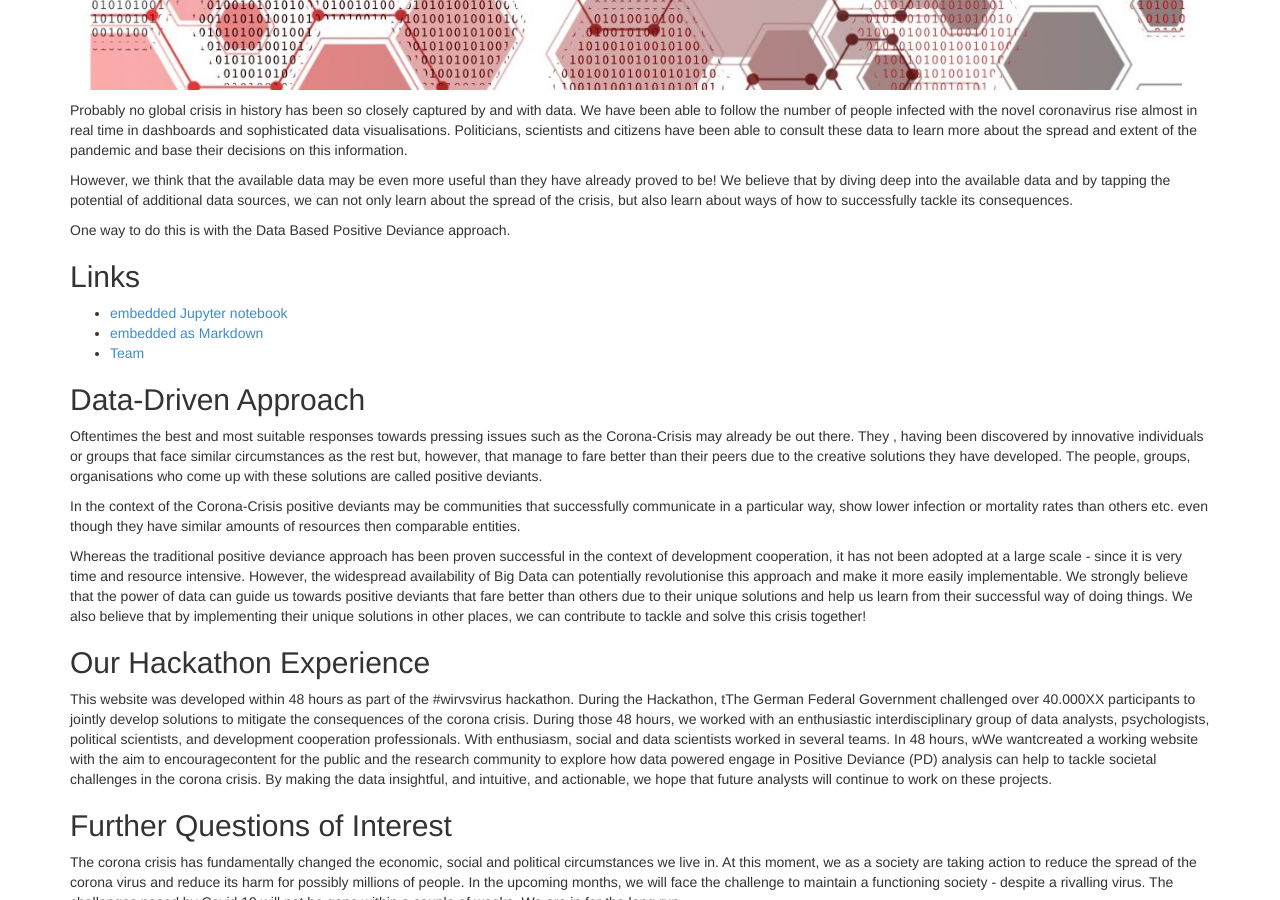
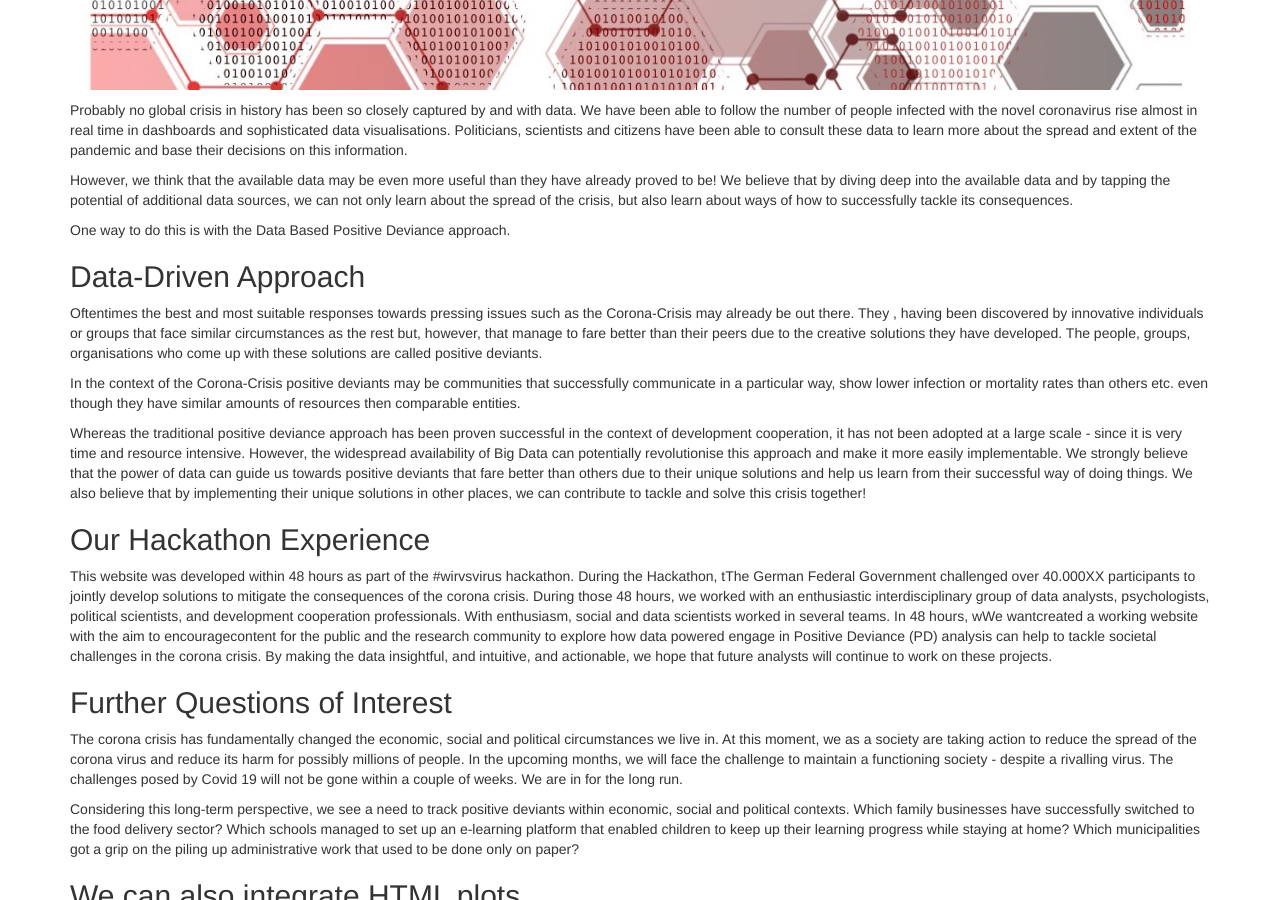
Before and after one commit to pd-viral/web, a Jekyll site: the page built from index.md, in a window 1280 px wide and 900 px high, scrolled down 376 px. Built offline with Jekyll 4.4.1, drawn with Linux system fonts in a browser that asks for light colours; nearby versions of some CDN libraries.

Commit message:
some changes

```diff
--- a/_config.yml
+++ b/_config.yml
@@ -3,7 +3,7 @@
 permalink: /:categories/:year/:month/:day/:title
 
 exclude: [".rvmrc", ".rbenv-version", "README.md", "Rakefile", "changelog.md"]
-highlighter: pygments
+highlighter: rouge
 
 # Themes are encouraged to use these universal variables
 # so be sure to set them if your theme uses them.
--- a/index.md
+++ b/index.md
@@ -13,13 +13,6 @@
 However, we think that the available data may be even more useful than they have already proved to be! We believe that by diving deep into the available data and by tapping the potential of additional data sources, we can not only learn about the spread of the crisis, but also learn about ways of how to successfully tackle its consequences.
 
 One way to do this is with the Data Based Positive Deviance approach.
-
-
-## Links
-- [embedded Jupyter notebook](pages/jupyter.html)
-- [embedded as Markdown](pages/Plots.html)
-- [Team](pages/team.html)
-
 
 
 ## Data-Driven Approach
```
